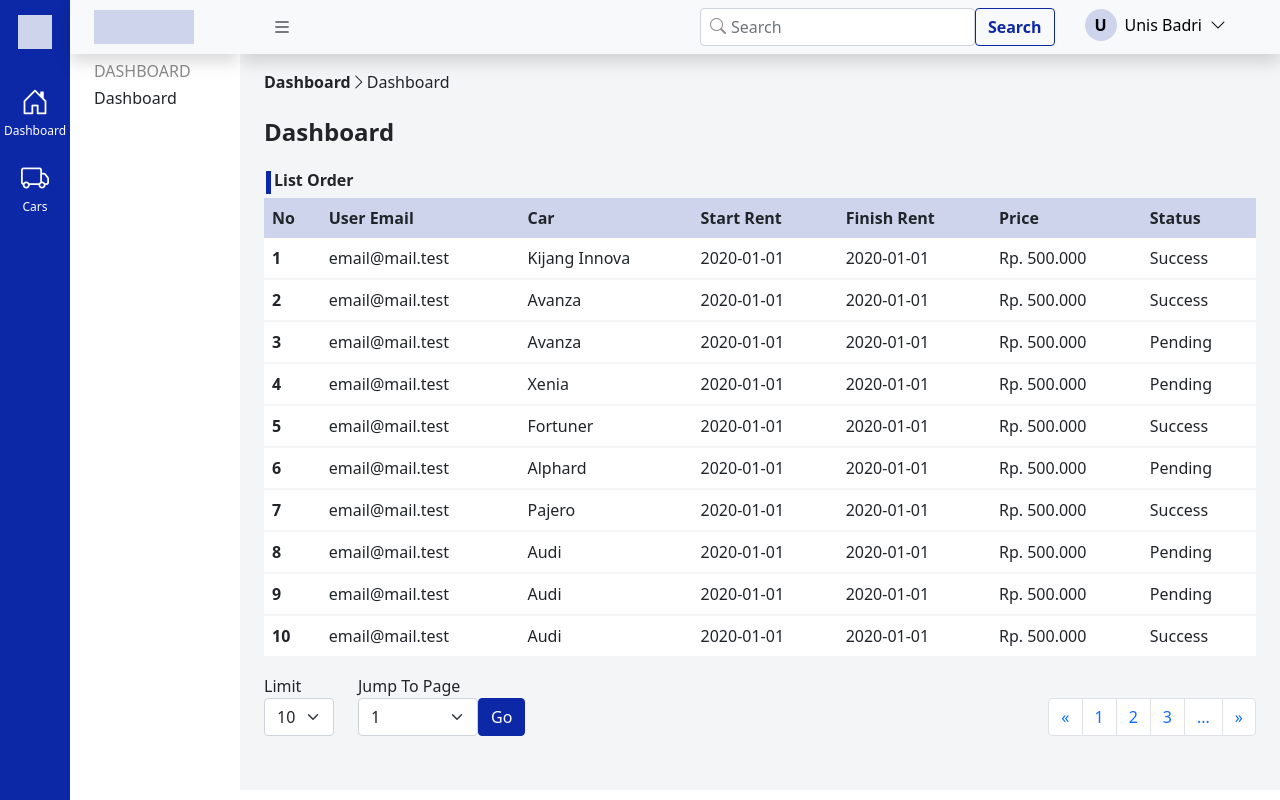
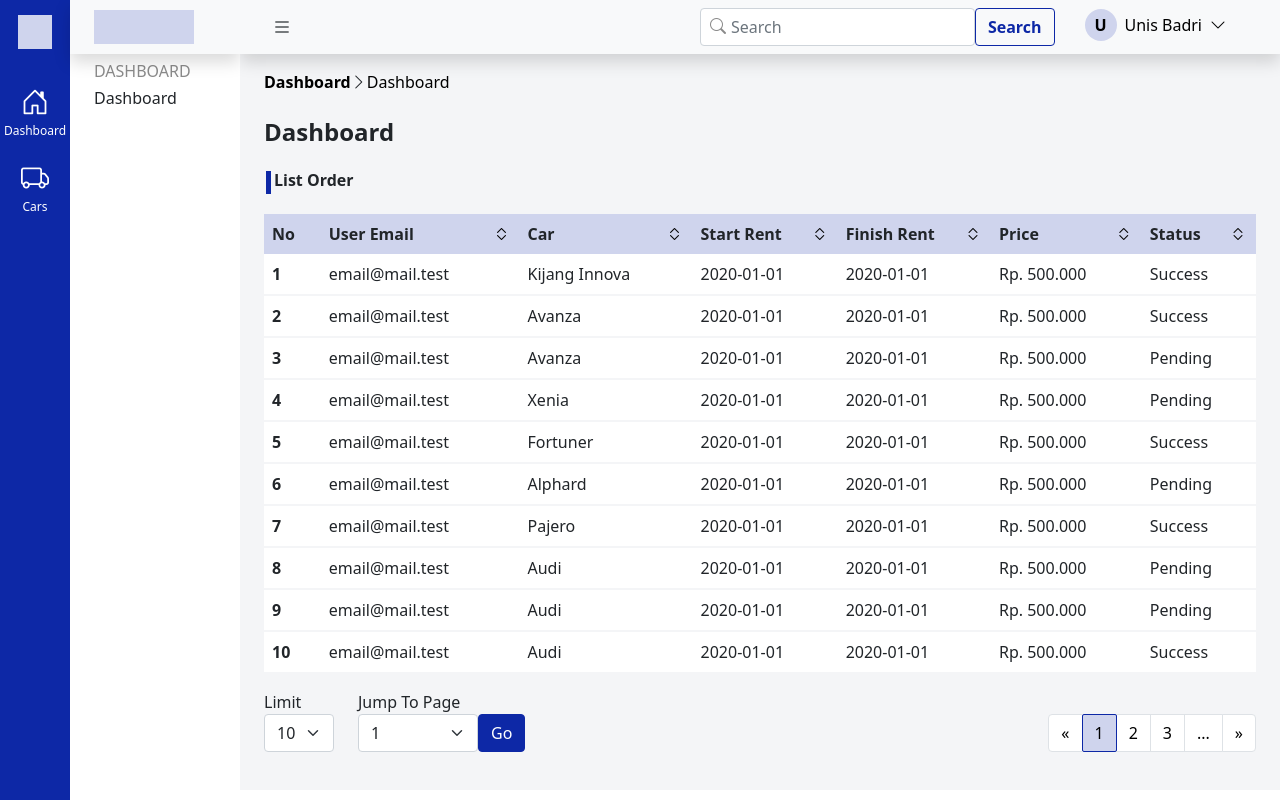
Before and after one commit to adityahimaone/ExpressJS-CarRental, a Node server app: page /dashboard in a window 1280 px wide. Run offline with Node 20, Linux system fonts and the light colour scheme; some libraries are stand-ins or nearby versions; some web fonts are replaced.

Commit message:
Fix component

```diff
--- a/controllers/addNewCarCtrl.js
+++ b/controllers/addNewCarCtrl.js
@@ -2,5 +2,7 @@ exports.addNewCar = (req, res) => {
   res.render("addNewCar", {
     title: "Add New Car",
     layout: "./layouts/sidebar",
+    nav: "CARS",
+    nav_child: "List Car",
   });
 };
--- a/public/stylesheets/style.css
+++ b/public/stylesheets/style.css
@@ -129,6 +129,15 @@
   background-color: #0d28a6 !important;
   border-color: #0d28a6 !important;
 }
+.btn-primary-light-outline {
+  color: #aeb7e1 !important;
+  border-color: #aeb7e1 !important;
+}
+.btn-primary-light-outline.active {
+  color: #0d28a6 !important;
+  background-color: #cfd4ed !important;
+  border-color: #0d28a6 !important;
+}
 
 .logo-nav {
   background-color: #cfd4ed;
@@ -154,7 +163,7 @@
   width: 100%;
   background-color: rgba(255, 255, 255, 0.3) !important;
 }
-.nav-link:active {
+.nav-link.active {
   width: 100%;
   background-color: rgba(255, 255, 255, 0.3) !important;
 }
@@ -236,6 +245,16 @@
   border-bottom: solid 2px #f4f5f7;
 }
 
+thead th {
+  position: relative;
+}
+thead th i {
+  position: absolute;
+  right: 10px;
+  font-weight: bold !important;
+  color: #000;
+}
+
 .select-limit {
   width: 70px !important;
 }
@@ -269,4 +288,24 @@
 
 .pagination {
   margin-bottom: 0px;
+}
+
+.breadcrumb-item a {
+  color: #000;
+  font-weight: bold;
+  text-decoration: none;
+}
+.breadcrumb-item.active {
+  color: #000 !important;
+}
+
+.page-item.active .page-link {
+  background-color: #cfd4ed !important;
+  /* Primary/DarkBlue/04 */
+  border: 1px solid #0d28a6 !important;
+  box-sizing: border-box;
+  border-radius: 2px;
+}
+.page-item .page-link {
+  color: #000 !important;
 }/*# sourceMappingURL=style.css.map */
--- a/public/stylesheets/style.scss
+++ b/public/stylesheets/style.scss
@@ -158,6 +158,16 @@ $bg-color: #f4f5f7;
       border-color: $primary-color !important;
     }
   }
+
+  &-primary-light-outline {
+    color: #aeb7e1 !important;
+    border-color: #aeb7e1 !important;
+    &.active {
+      color: $primary-color !important;
+      background-color: #cfd4ed !important;
+      border-color: $primary-color !important;
+    }
+  }
 }
 
 .logo {
@@ -189,8 +199,7 @@ $bg-color: #f4f5f7;
     width: 100%;
     background-color: rgba(255, 255, 255, 0.3) !important;
   }
-
-  &:active {
+  &.active {
     width: 100%;
     background-color: rgba(255, 255, 255, 0.3) !important;
   }
@@ -286,6 +295,18 @@ $bg-color: #f4f5f7;
   }
 }
 
+thead {
+  th {
+    position: relative;
+    i {
+      position: absolute;
+      right: 10px;
+      font-weight: bold !important;
+      color: #000;
+    }
+  }
+}
+
 .select {
   &-limit {
     width: 70px !important;
@@ -325,3 +346,31 @@ $bg-color: #f4f5f7;
 .pagination {
   margin-bottom: 0px;
 }
+
+.breadcrumb-item {
+  a {
+    color: #000;
+    font-weight: bold;
+    text-decoration: none;
+  }
+
+  &.active {
+    color: #000 !important;
+  }
+}
+
+.page-item {
+  &.active {
+    .page-link {
+      background-color: #cfd4ed !important;
+      /* Primary/DarkBlue/04 */
+
+      border: 1px solid $primary-color !important;
+      box-sizing: border-box;
+      border-radius: 2px;
+    }
+  }
+  .page-link {
+    color: #000 !important;
+  }
+}
--- a/views/dashboard.ejs
+++ b/views/dashboard.ejs
@@ -1,27 +1,43 @@
 <div>
     <div class="page-header pt-3 ">
-        <p class="d-flex flex-row justify-content-start align-items-center"><span class="fw-bold">Dashboard</span>
-            <i class="bi bi-chevron-right fw-bold"></i><span>Dashboard
-            </span>
-        </p>
+        <nav style="--bs-breadcrumb-divider: '';" aria-label="breadcrumb">
+            <ol class="breadcrumb">
+                <li class="breadcrumb-item"><a href="/dashboard">Dashboard</a></li>
+                <i class="bi bi-chevron-right fw-bold"></i>
+                <li class="breadcrumb-item active" aria-current="page">Dashboard</li>
+            </ol>
+        </nav>
     </div>
     <div class="my-4">
         <h4 class="fw-bold">Dashboard</h4>
     </div>
-    <div class="">
+    <div class="mb-4">
         <h6 class="fw-bold heading-list">List Order</h6>
     </div>
     <div>
         <table class="table table-borderless">
             <thead class="table-head">
                 <tr>
-                    <th scope="col">No</th>
-                    <th scope="col">User Email</th>
-                    <th scope="col">Car</th>
-                    <th scope="col">Start Rent</th>
-                    <th scope="col">Finish Rent</th>
-                    <th scope="col">Price</th>
-                    <th scope="col">Status</th>
+                    <th scope="col">No
+                    </th>
+                    <th scope="col">User Email
+                        <i class="bi bi-chevron-expand"></i>
+                    </th>
+                    <th scope="col">Car
+                        <i class="bi bi-chevron-expand"></i>
+                    </th>
+                    <th scope="col">Start Rent
+                        <i class="bi bi-chevron-expand"></i>
+                    </th>
+                    <th scope="col">Finish Rent
+                        <i class="bi bi-chevron-expand"></i>
+                    </th>
+                    <th scope="col">Price
+                        <i class="bi bi-chevron-expand"></i>
+                    </th>
+                    <th scope="col">Status
+                        <i class="bi bi-chevron-expand"></i>
+                    </th>
                 </tr>
             </thead>
             <tbody>
@@ -86,7 +102,7 @@
                             <span aria-hidden="true">&laquo;</span>
                         </a>
                     </li>
-                    <li class="page-item"><a class="page-link" href="#">1</a></li>
+                    <li class="page-item active"><a class="page-link" href="#">1</a></li>
                     <li class="page-item"><a class="page-link" href="#">2</a></li>
                     <li class="page-item"><a class="page-link" href="#">3</a></li>
                     <li class="page-item"><a class="page-link" href="#">...</a></li>
--- a/views/partials/sidebar.ejs
+++ b/views/partials/sidebar.ejs
@@ -8,8 +8,8 @@
                 <a href="/dashboard"
                     class="list-group-item nav-link bg-colors-primary d-inline-block text-truncate d-flex flex-column  align-items-center justify-content-center text-wrap "
                     data-bs-parent="#sidebar"><i class="bi bi-house-door"></i> <span>Dashboard</span></a>
-                <a href="/cars"
-                    class="list-group-item nav-link bg-colors-primary d-inline-block text-truncate d-flex flex-column  align-items-center justify-content-center text-wrap"
+                <a href="/cars" active
+                    class="list-group-item active nav-link bg-colors-primary d-inline-block text-truncate d-flex flex-column  align-items-center justify-content-center text-wrap"
                     data-bs-parent="#sidebar"><i class="bi bi-truck"></i><span>Cars</span> </a>
             </div>
             <div id="sidebar-child"
```
Also changed, not shown: views/addNewCar.ejs (+9 -5 lines), views/cars.ejs (+12 -9 lines), 1 other file.
